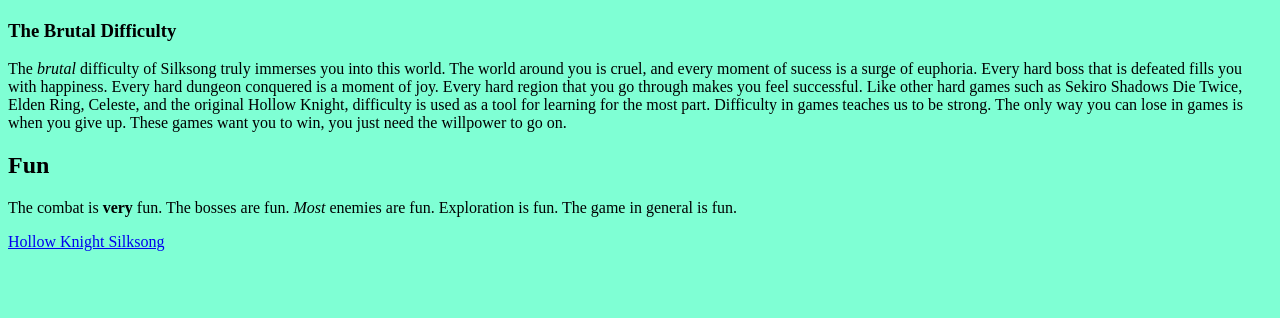
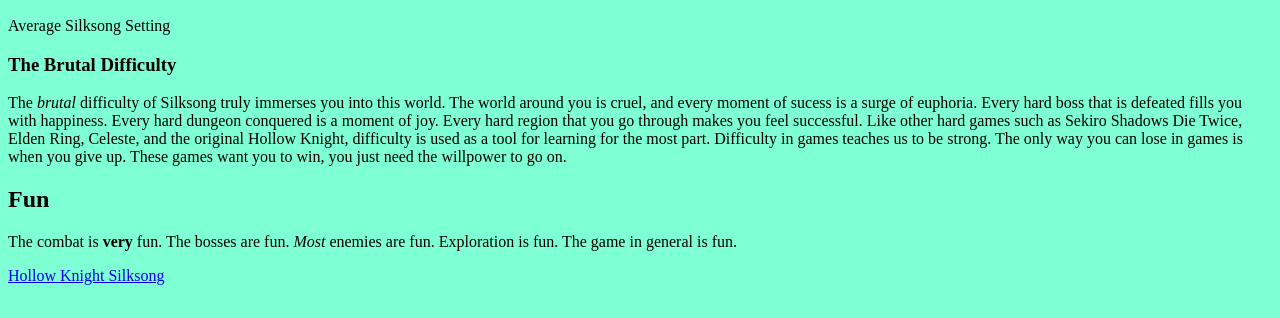
Before and after one commit to OldManMgucket/OldManMgucket.github.io, a plain HTML site: page index.html in a window 1280 px wide. Shown: the part 482-800 px from the top of the page. Drawn offline with Linux system fonts and the light colour scheme.

Commit message:
Update index.html

```diff
--- a/index.html
+++ b/index.html
@@ -12,6 +12,7 @@
 All of the settings are beautiful considering the fact that Team Cherry was restricted to a 2D space. The detail in the backgrounds is astounding. Many people love the well crafted settings. Regions such as the Marrow, Deep Docks, the Citadel, and more all demonstrate the love that Team Cherry dumped into the game.
 </p>
   <img src="https://cdn.stocksnap.io/img-thumbs/960w/mountain-landscape_D9QN84B8D8.jpg" alt="Average Silksong Setting">
+  <p> Average Silksong Setting </p>
 <h3> The Brutal Difficulty </h3>
 <p> The <i>brutal</i> difficulty of Silksong truly immerses you into this world. The world around you is cruel, and every moment of sucess is a surge of euphoria. Every hard boss that is defeated fills you with happiness. Every hard dungeon conquered is a moment of joy. Every hard region that you go through makes you feel successful. Like other hard games such as Sekiro Shadows Die Twice, Elden Ring, Celeste, and the original Hollow Knight, difficulty is used as a tool for learning for the most part. Difficulty in games teaches us to be strong. The only way you can lose in games is when you give up. These games want you to win, you just need the willpower to go on. </p>
 <h2> Fun </h2>
```
